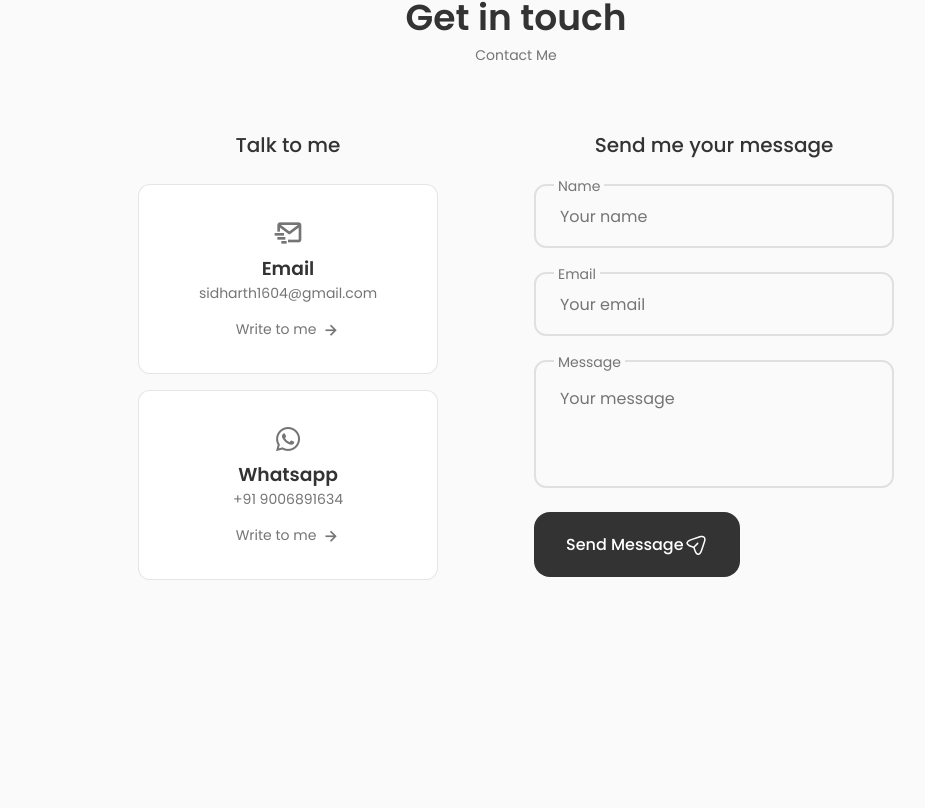
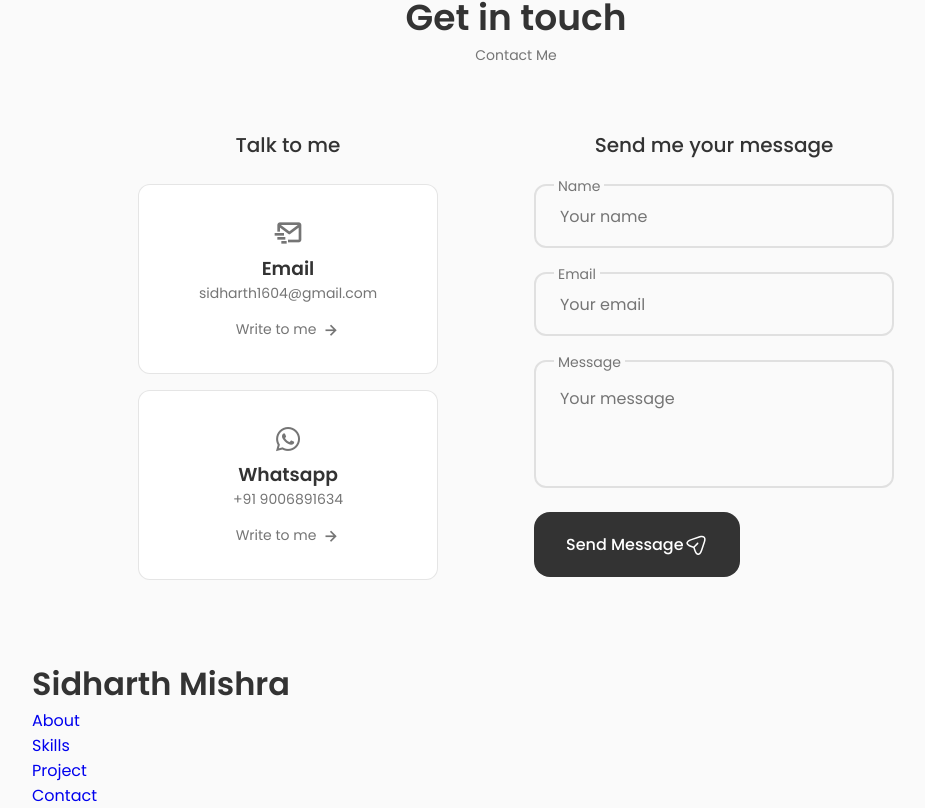
Before and after one commit to SidharthMishra-07/portfolio, a React (Create React App) app: page / in a window 1280 px wide. Shown: the part 2357-3165 px from the top of the page, without its empty margins (124-1049 px from the left). Before the commit the page ends 3017 px from the top, so only its background shows below. Built offline with nearby package versions, Linux system fonts and the light colour scheme.

Commit message:
Footer Added

```diff
--- a/src/App.js
+++ b/src/App.js
@@ -6,6 +6,7 @@ import About from './Components/About/About';
 import Skills from './Components/Skills/Skills';
 import Projects from './Components/Projects/Projects';
 import Contact from './Components/Contact/Contact';
+import Footer from './Components/Footer/Footer';
 
 const App = () => {
   return (
@@ -17,6 +18,7 @@ const App = () => {
         <Skills />
         <Projects />
         <Contact />
+        <Footer />
       </main>
     </>
   )
--- /dev/null
+++ b/src/Components/Footer/Footer.jsx
@@ -0,0 +1,30 @@
+import React from 'react';
+import './Footer.css';
+
+const Footer = () => {
+  return (
+    <footer className="footer">
+        <div className="footer_container container">
+            <h1 className="footer_title">
+                Sidharth Mishra
+            </h1>
+            <ul className='footer_list'>
+                <li>
+                    <a href="#about" className="footer_link">About</a>
+                </li>
+                <li>
+                    <a href="#skills" className="footer_link">Skills</a>
+                </li>
+                <li>
+                    <a href="#projects" className="footer_link">Project</a>
+                </li>
+                <li>
+                    <a href="#contact" className="footer_link">Contact</a>
+                </li>
+            </ul>
+        </div>
+    </footer>
+  )
+}
+
+export default Footer
```
Also changed, not shown: src/Components/Footer/Footer.css (added).
